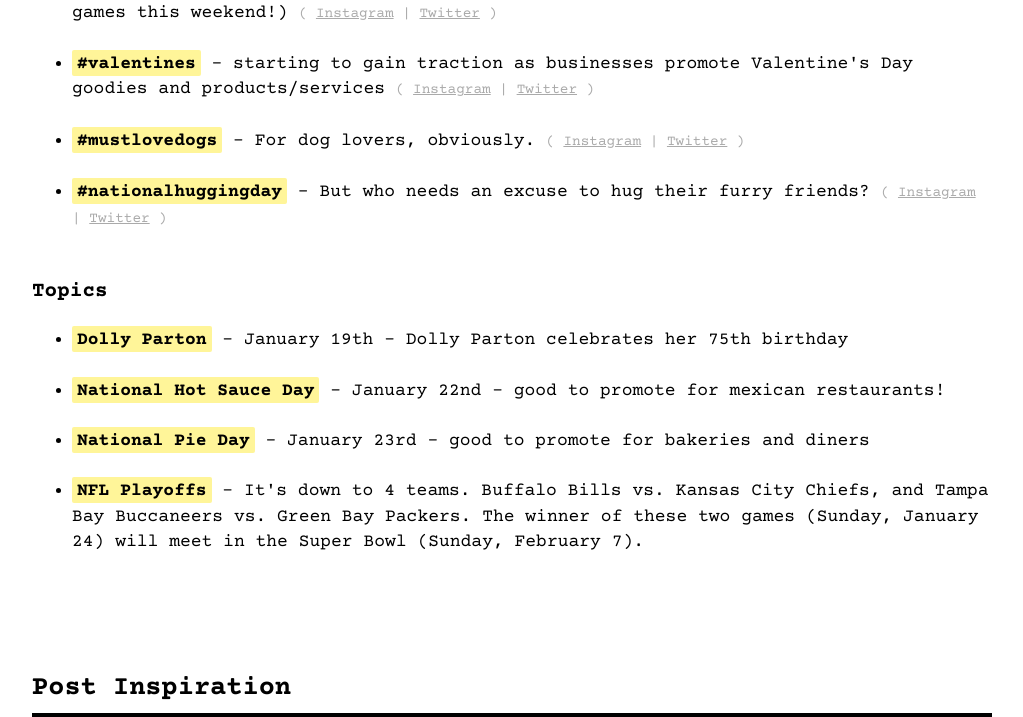
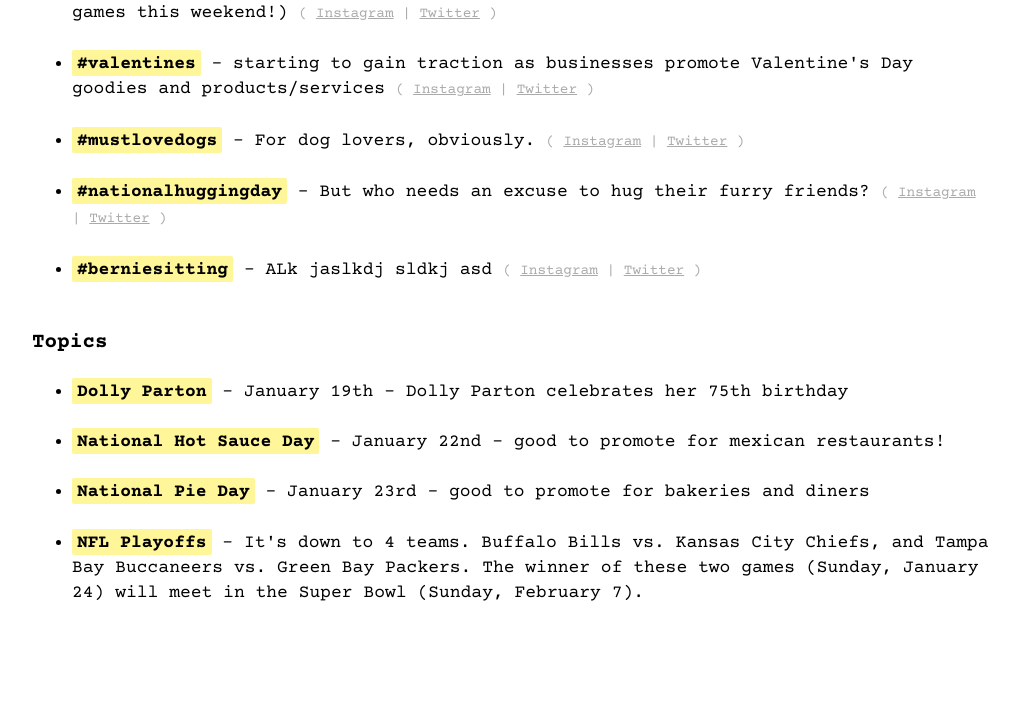
Before and after one commit to davidpots/posty, a Jekyll site: the page built from index.markdown, in a window 1280 px wide and 900 px high, scrolled down 389 px, cut to the strip 0-717 px from the top of the window. Shown: the whole strip, without its empty margins (128-1151 px from the left). Built offline with Jekyll 4.4.1, drawn with Linux system fonts in a browser that asks for light colours.

Commit message:
Update hashtags.yml

```diff
--- a/_data/hashtags.yml
+++ b/_data/hashtags.yml
@@ -15,3 +15,6 @@
 
 - name: nationalhuggingday
   description: But who needs an excuse to hug their furry friends?
+
+- name: berniesitting
+  description: ALk jaslkdj sldkj asd
```
